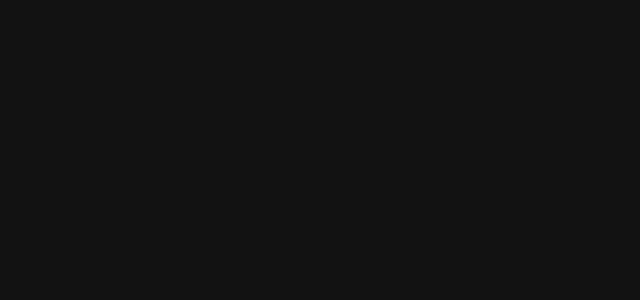
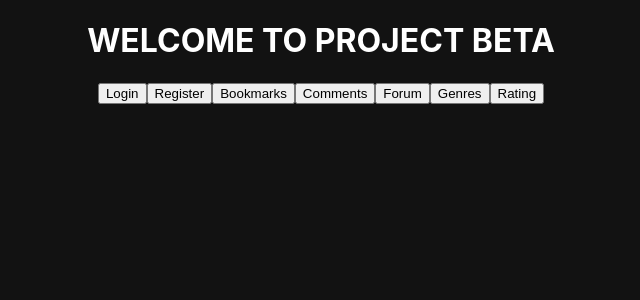
Before and after one commit to DavitT017/projectBeta, a React (Create React App) app in the folder client/: page / in a window 1280 px wide. Before the commit this address had no page. Shown: the top 300 px of the page, without its empty margins (319-959 px from the left). Built offline with nearby package versions, Linux system fonts and the light colour scheme.

Commit message:
I been out geekin'

```diff
--- a/client/src/App.js
+++ b/client/src/App.js
@@ -1,5 +1,6 @@
+import React from "react"
 import "./App.css"
-import { Routes, Route } from "react-router-dom"
+import { Routes, Route, NavLink } from "react-router-dom"
 import Login from "./components/Authorization/Login"
 import Register from "./components/Authorization/Register"
 import Bookmarks from "./components/Bookmarks/Bookmarks"
@@ -8,10 +9,42 @@
 import Genres from "./components/Genres/Genres"
 import Rating from "./components/Rating/Rating"
 
+function Home() {
+    return (
+        <React.Fragment>
+            <h1>WELCOME TO PROJECT BETA</h1>
+            <div>
+                <NavLink to="/login">
+                    <button>Login</button>
+                </NavLink>
+                <NavLink to="/register">
+                    <button>Register</button>
+                </NavLink>
+                <NavLink to="/bookmarks">
+                    <button>Bookmarks</button>
+                </NavLink>
+                <NavLink to="/comments">
+                    <button>Comments</button>
+                </NavLink>
+                <NavLink to="/forum">
+                    <button>Forum</button>
+                </NavLink>
+                <NavLink to="/genres">
+                    <button>Genres</button>
+                </NavLink>
+                <NavLink to="/rating">
+                    <button>Rating</button>
+                </NavLink>
+            </div>
+        </React.Fragment>
+    )
+}
+
 function App() {
     return (
         <div className="App">
             <Routes>
+                <Route path="/" element={<Home />} />
                 <Route path="/login" element={<Login />} />
                 <Route path="/register" element={<Register />} />
                 <Route path="/bookmarks" element={<Bookmarks />} />
```
